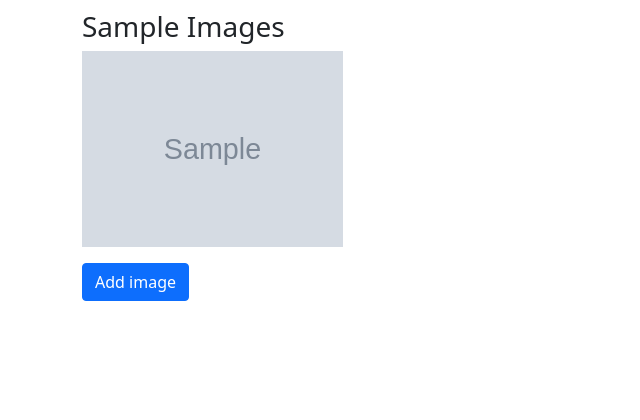
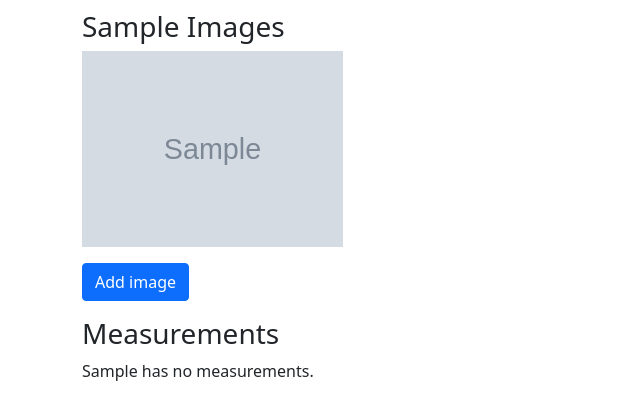
Before and after one commit to LightForm-group/lightform_data_explorer, a Flask app: page /samples/1 in a window 1280 px wide. Shown: the part 325-745 px from the top of the page, without its empty margins (0-640 px from the left). Run offline with Flask 2, Linux system fonts and the light colour scheme; tables that the repository leaves empty hold one stand-in row (values such as "Sample post"); grey boxes marked "Sample" are stand-in pictures; parts of the project's set-up code (start-up, migrations or seed data) failed here and were passed over; some libraries are stand-ins or nearby versions.

Commit message:
Add measurements to sample and experiment pages

```diff
--- a/lf_data_explorer/templates/experiments.html
+++ b/lf_data_explorer/templates/experiments.html
@@ -19,10 +19,10 @@
             {% for experiment in experiments %}
                 <div class="my-3">
                     <h2>{{ experiment.name }}</h2>
-                    {% if experiment.measurments %}
+                    {% if experiment.measurements %}
                         <ul>
-                        {% for measurment in experiment.measurements %}
-                            <li>{{ measurment }}</li>
+                        {% for measurement in experiment.measurements %}
+                            <li>{{ measurement | safe }}</li>
                         {%  endfor %}
                         </ul>
                     {% endif %}
--- a/lf_data_explorer/templates/samples.html
+++ b/lf_data_explorer/templates/samples.html
@@ -49,6 +49,16 @@
                     <a class="btn btn-primary" href="{{ url_for('add_image', sample_id=current_sample.id) }}" role="button">Add image</a>
                 </div>
             </div>
+            <div id="sample_experiments" class="my-3">
+                <h3>Measurements</h3>
+                {% if measurment in current_sample.measurements %}
+                    {% for measurement in current_sample.measurements %}
+                        {{ measurement.experiment }} - {{ measurement.url | urlize }}
+                    {% endfor %}
+                {% else %}
+                    Sample has no measurements.
+                {% endif %}
+            </div>
         {% endif %}
     </div>
 
--- a/lf_data_explorer/views.py
+++ b/lf_data_explorer/views.py
@@ -17,7 +17,8 @@ def index():
 @app.route('/experiments')
 def experiments():
     all_experiments = queries.get_all_experiments()
-    return render_template("experiments.html", experiments=all_experiments)
+    all_samples = queries.get_all_samples()
+    return render_template("experiments.html", experiments=all_experiments, all_samples=all_samples)
 
 
 @app.route('/samples/manage', methods=['POST', 'GET'])
@@ -82,7 +83,7 @@ def experiment_management():
             return render_template('experiment_management.html', all_experiments=all_experiments)
 
 
-@app.route('/measurments/manage', methods=['POST', 'GET'])
+@app.route('/measurements/manage', methods=['POST', 'GET'])
 def measurement_management():
     if request.method == "GET":
         all_experiments = queries.get_all_experiments()
```
Also changed, not shown: lf_data_explorer/db.py (+6 -4 lines).
